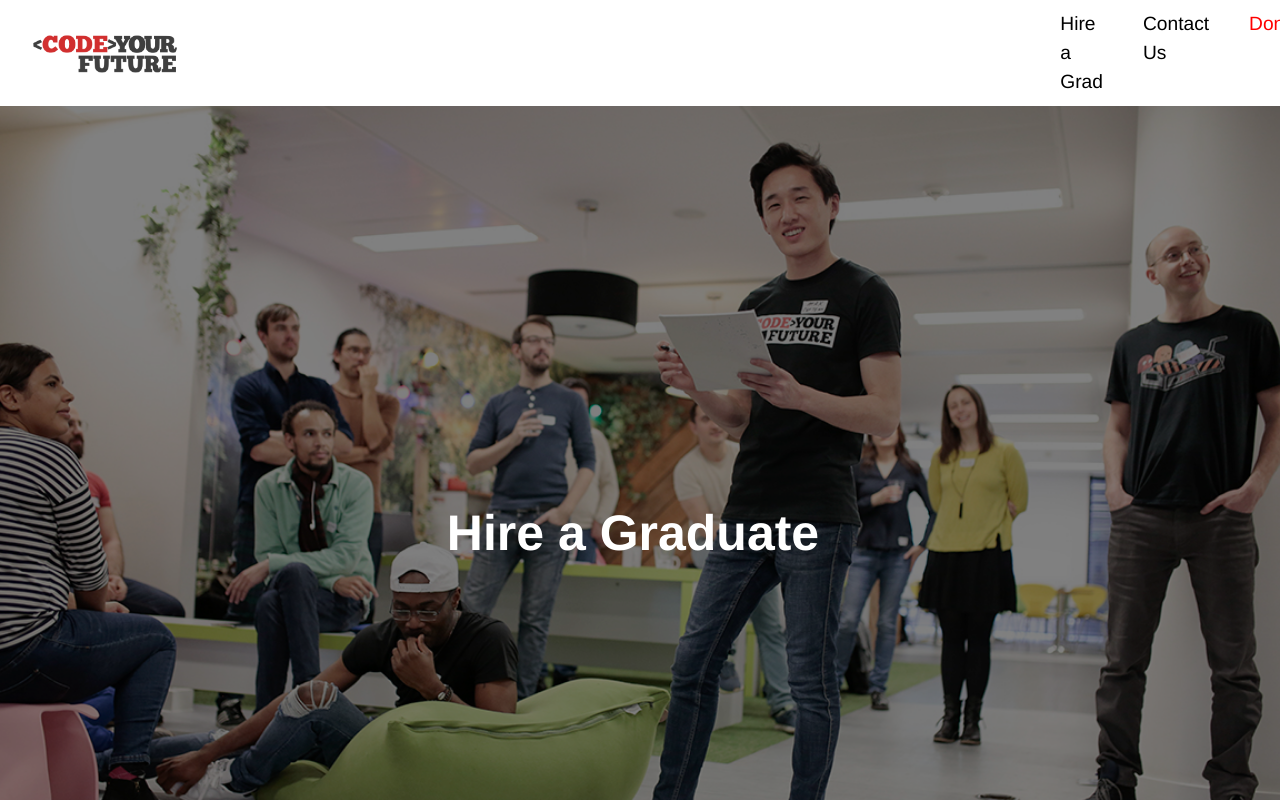
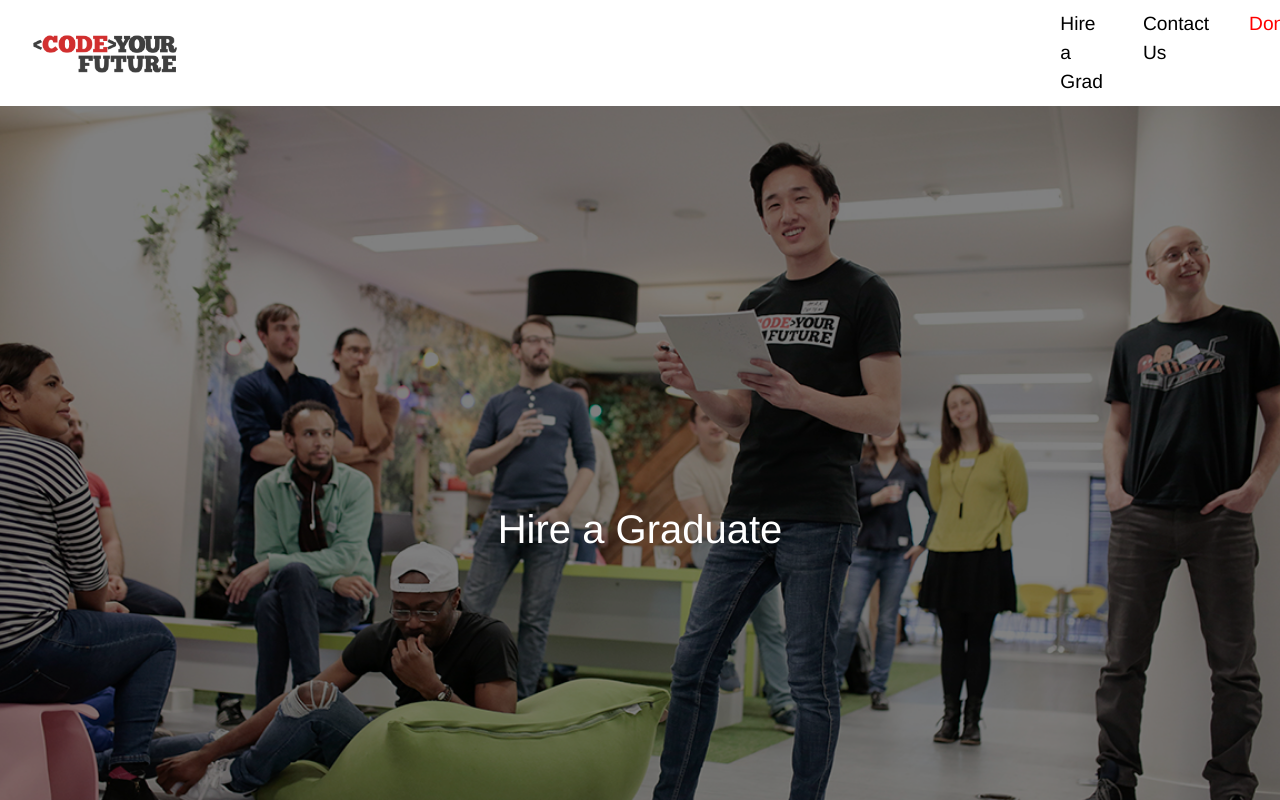
Before and after one commit to simeonbikov/future-hire, a React (Create React App) app in the folder client/: page / in a window 1280 px wide. Shown: the top 800 px of the page. Built offline with nearby package versions, Linux system fonts and the light colour scheme; no server answers.

Commit message:
deleted old dependencies

```diff
--- a/client/src/Components/Hero.js
+++ b/client/src/Components/Hero.js
@@ -1,22 +1,23 @@
 import React from "react";
 import "../Components/Hero.css";
 import heroImage from "../Images/cyfteam.jpeg";
-import Typed from "react-typed";
+// import Typed from "react-typed";
 
 function Hero(props) {
-  const titleOptions = {
-    strings: [props.title],
-    typeSpeed: 80,
-    backSpeed: 80,
-    loop: true,
-    loopCount: 2,
-  };
+  // const titleOptions = {
+  //   strings: [props.title],
+  //   typeSpeed: 80,
+  //   backSpeed: 80,
+  //   loop: true,
+  //   loopCount: 2,
+  // };
 
   return (
 		<div className="hero-container">
 			<img src={heroImage} alt="cyf-team" className="hero-image" />
 			<div className="hero-content">
-        <Typed {...titleOptions} />
+				{/* <Typed {...titleOptions} /> */}
+				<h1>{props.title}</h1>
 			</div>
 		</div>
 	);
--- a/package.json
+++ b/package.json
@@ -80,7 +80,6 @@
 		"morgan": "^1.10.0",
 		"pg": "^8.9.0",
 		"react-bootstrap": "^2.7.2",
-		"react-typed": "^1.2.0",
 		"use-history": "^1.4.1",
 		"winston": "^3.8.2"
 	},
```
Also changed, not shown: 1 other file (tests, documents, lock files or other folders). Lines whose indentation alone changed are shown as unchanged.
